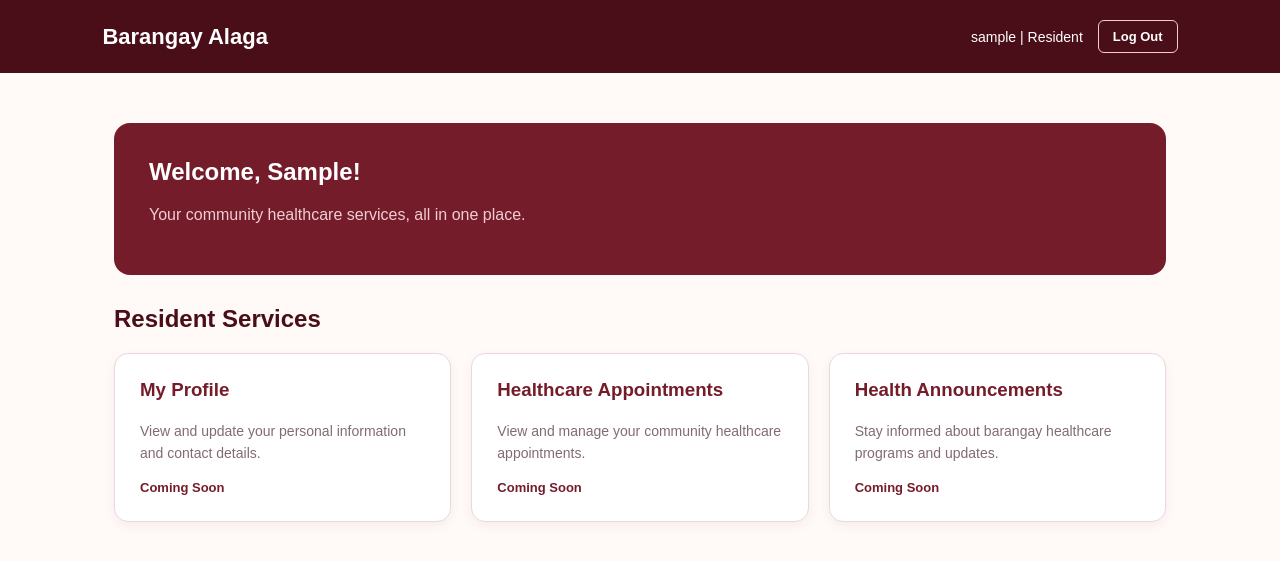
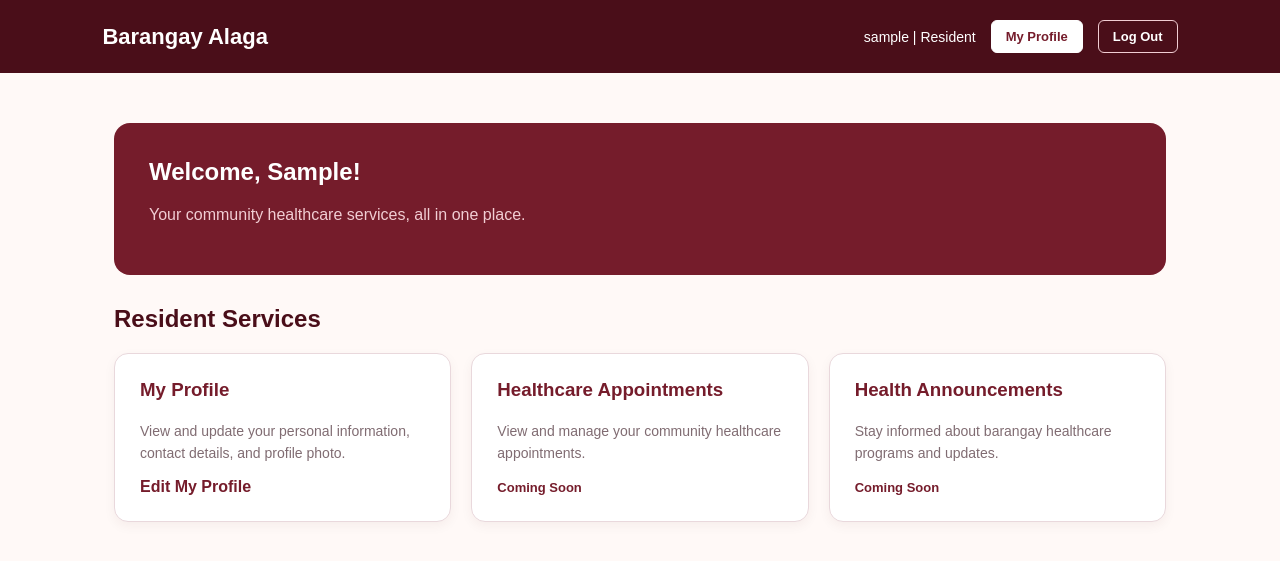
Before and after one commit to biancabeatrizferenal/BarangayAlaga-Ferenal-BiancaBeatriz-G5, a Django app: page /accounts/dashboard/ in a window 1280 px wide. Shown: the top 561 px of the page. Run offline with Django 5.2, Linux system fonts and the light colour scheme; the visitor is signed in with stand-in values (Sample User, id 1).

Commit message:
feat: add profile access to admin and resident dashboards

```diff
--- a/templates/accounts/resident_dashboard.html
+++ b/templates/accounts/resident_dashboard.html
@@ -40,6 +40,30 @@
             display: flex;
             align-items: center;
             gap: 15px;
+        }
+
+        .profile-btn {
+            display: inline-block;
+            background: white;
+            color: #751C2B;
+            border: 1px solid white;
+            border-radius: 6px;
+            padding: 8px 14px;
+            text-decoration: none;
+            font-size: 13px;
+            font-weight: bold;
+            white-space: nowrap;
+            transition: background 0.2s, color 0.2s;
+        }
+
+        .profile-btn:hover {
+            background: #F1CDD3;
+            color: #4A0E19;
+        }
+
+        .profile-btn:focus-visible {
+            outline: 2px solid white;
+            outline-offset: 3px;
         }
 
         .logout-form {
@@ -97,7 +121,10 @@
 
         .card-grid {
             display: grid;
-            grid-template-columns: repeat(auto-fit, minmax(240px, 1fr));
+            grid-template-columns: repeat(
+                auto-fit,
+                minmax(240px, 1fr)
+            );
             gap: 20px;
         }
 
@@ -126,6 +153,10 @@
             text-decoration: none;
         }
 
+        .feature-card a:hover {
+            text-decoration: underline;
+        }
+
         .coming-soon {
             color: #751C2B;
             font-size: 13px;
@@ -141,6 +172,7 @@
 
             .user-info {
                 flex-wrap: wrap;
+                gap: 10px;
             }
 
             .container {
@@ -156,12 +188,21 @@
 <body>
 
     <nav class="navbar">
-        <div class="brand">Barangay Alaga</div>
+        <div class="brand">
+            Barangay Alaga
+        </div>
 
         <div class="user-info">
             <span>
                 {{ request.user.username }} | Resident
             </span>
+
+            <a
+                href="{% url 'profile' %}"
+                class="profile-btn"
+            >
+                My Profile
+            </a>
 
             <form
                 action="{% url 'logout' %}"
@@ -170,7 +211,10 @@
             >
                 {% csrf_token %}
 
-                <button type="submit" class="logout-btn">
+                <button
+                    type="submit"
+                    class="logout-btn"
+                >
                     Log Out
                 </button>
             </form>
@@ -181,7 +225,7 @@
 
         <section class="welcome-card">
             <h1>
-                Welcome, {{ request.user.first_name }}!
+                Welcome, {{ request.user.first_name|default:request.user.username }}!
             </h1>
 
             <p>
@@ -190,25 +234,32 @@
             </p>
         </section>
 
-        <h2 class="section-title">Resident Services</h2>
+        <h2 class="section-title">
+            Resident Services
+        </h2>
 
         <div class="card-grid">
 
             <div class="feature-card">
-                <h3>My Profile</h3>
+                <h3>
+                    My Profile
+                </h3>
 
                 <p>
                     View and update your personal
-                    information and contact details.
+                    information, contact details,
+                    and profile photo.
                 </p>
 
-                <span class="coming-soon">
-                    Coming Soon
-                </span>
+                <a href="{% url 'profile' %}">
+                    Edit My Profile
+                </a>
             </div>
 
             <div class="feature-card">
-                <h3>Healthcare Appointments</h3>
+                <h3>
+                    Healthcare Appointments
+                </h3>
 
                 <p>
                     View and manage your community
@@ -221,7 +272,9 @@
             </div>
 
             <div class="feature-card">
-                <h3>Health Announcements</h3>
+                <h3>
+                    Health Announcements
+                </h3>
 
                 <p>
                     Stay informed about barangay
```
Also changed, not shown: templates/accounts/admin_dashboard.html (+55 -7 lines).
